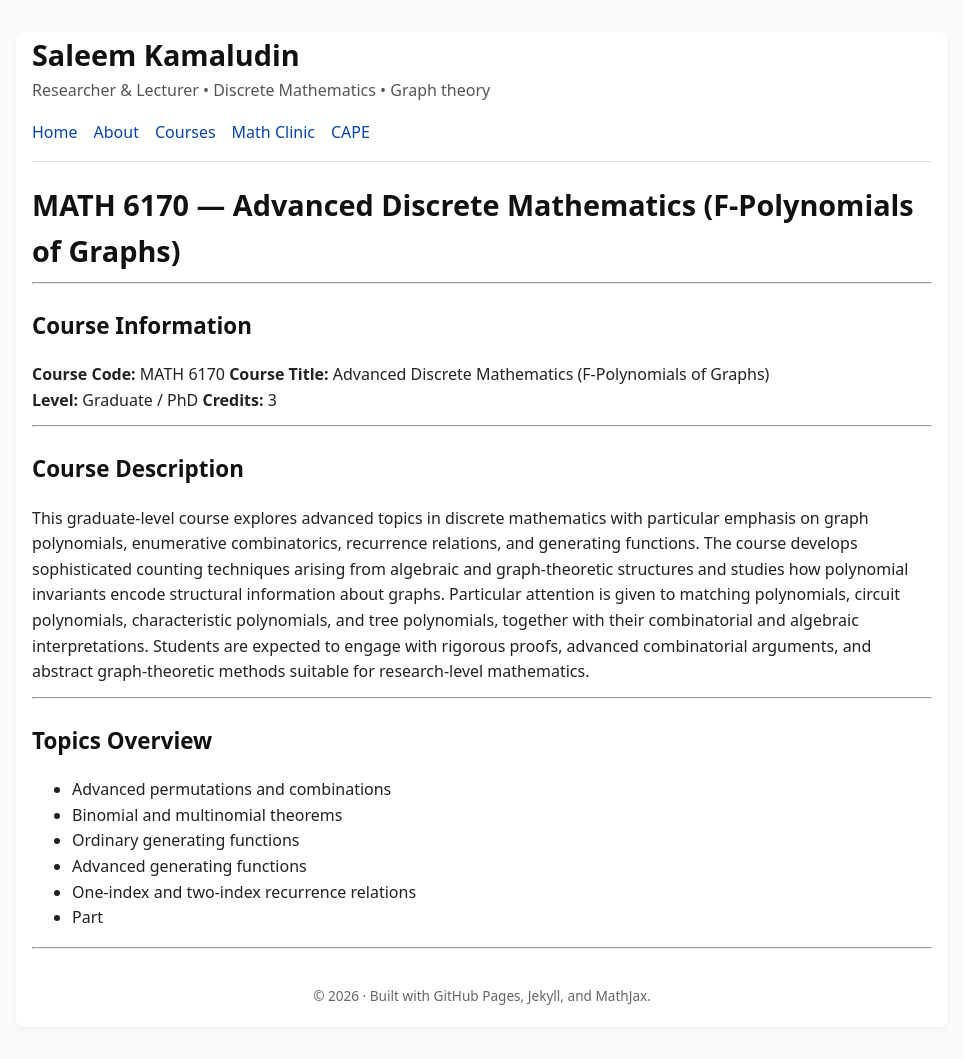
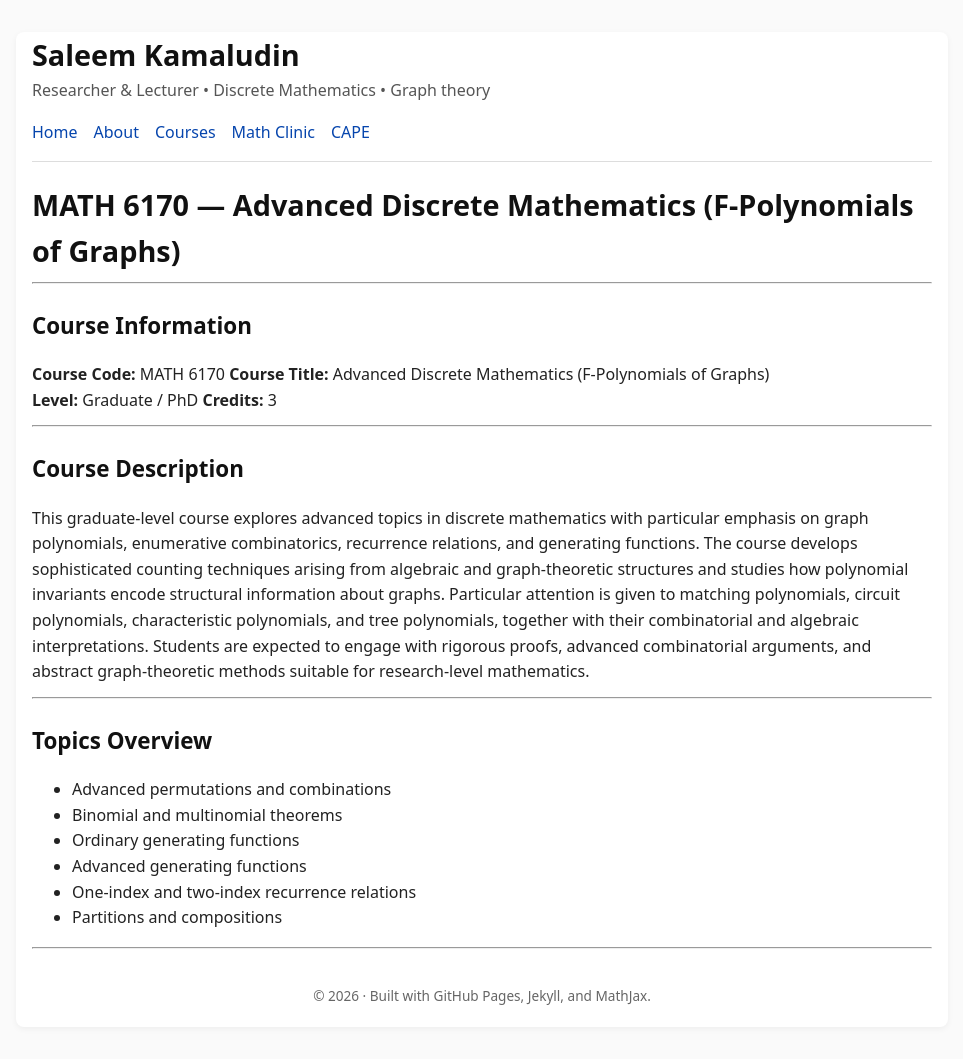
Before and after one commit to SaleemKamaludin/SaleemKamaludin.github.io, a Jekyll site: the page built from courses/graduate/advanced-discrete-mathematics/index.md, in a window 1280 px wide. Shown: the whole page, without its empty margins (158-1121 px from the left). Built offline with Jekyll 4.4.1, drawn with Linux system fonts in a browser that asks for light colours.

Commit message:
Update index.md

```diff
--- a/courses/graduate/advanced-discrete-mathematics/index.md
+++ b/courses/graduate/advanced-discrete-mathematics/index.md
@@ -32,4 +32,4 @@ Students are expected to engage with rigorous proofs, advanced combinatorial arg
 - Ordinary generating functions
 - Advanced generating functions
 - One-index and two-index recurrence relations
-- Part
+- Partitions and compositions
```
